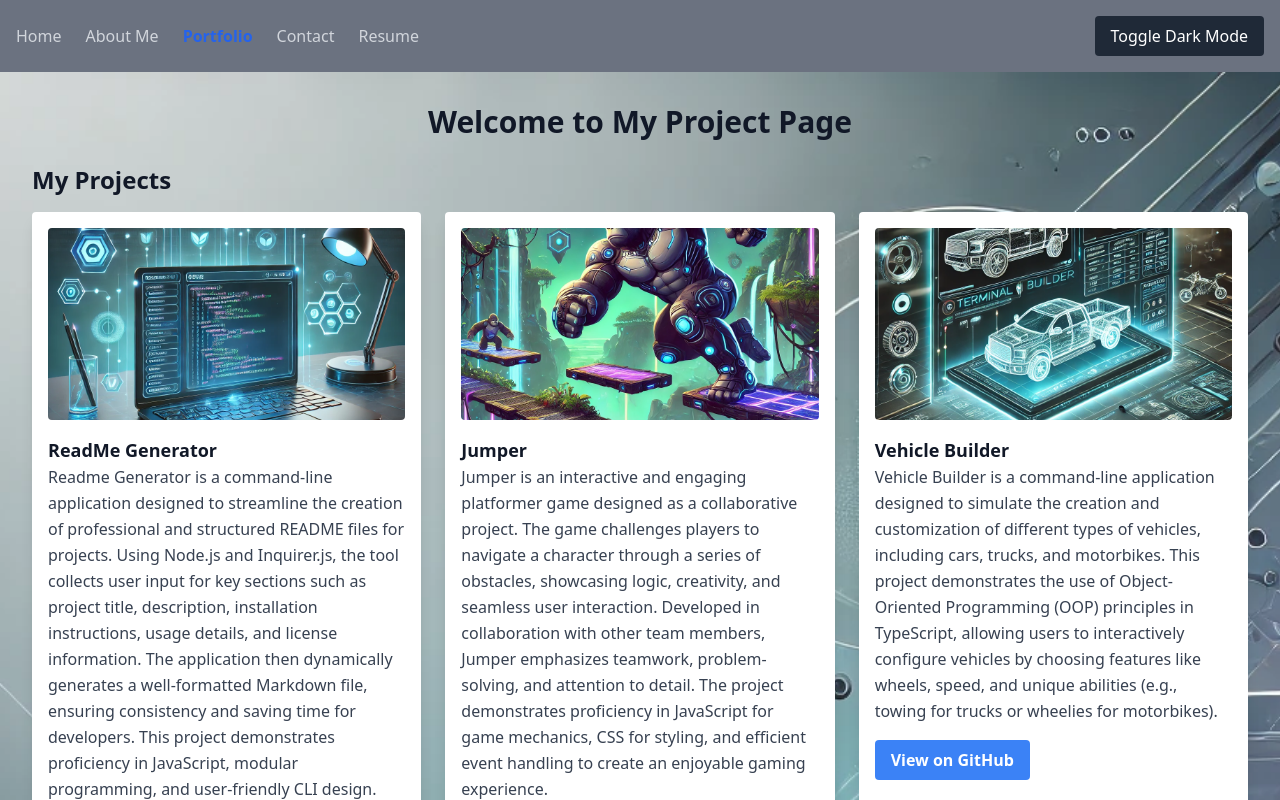
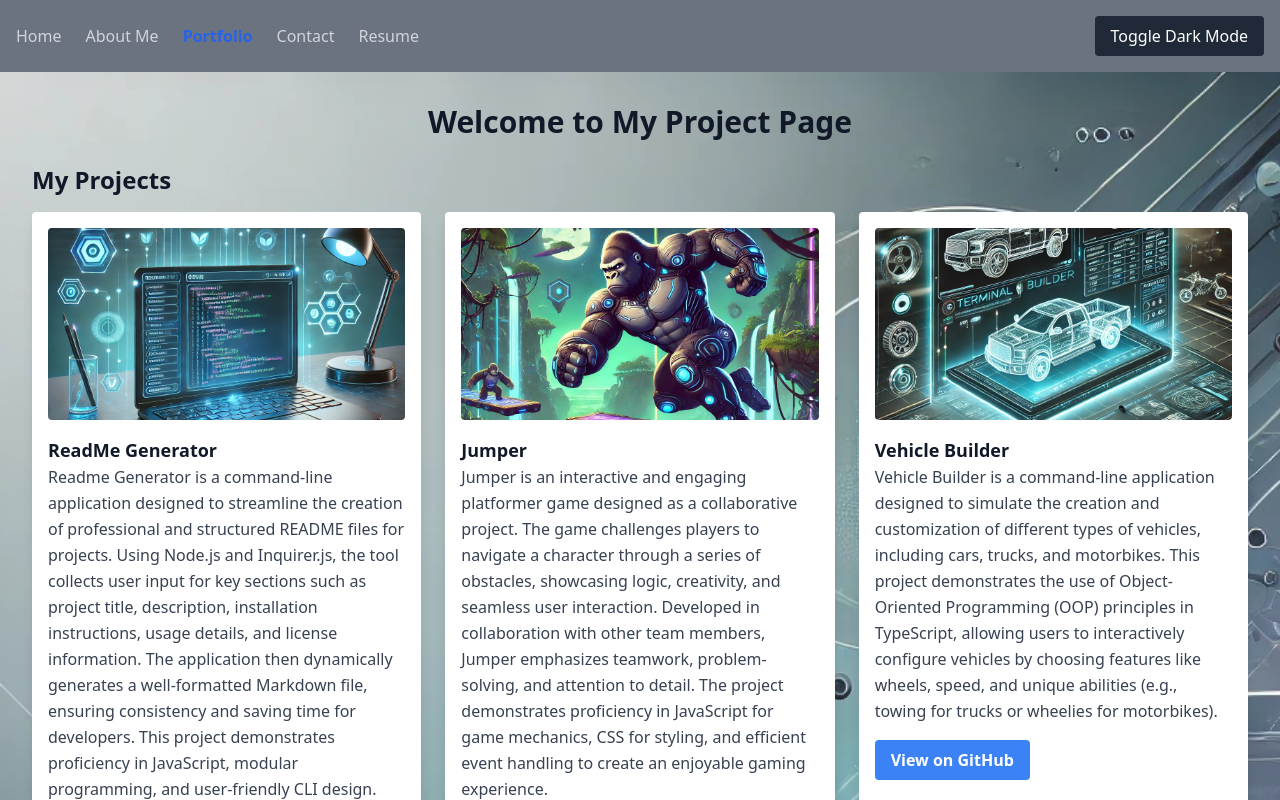
Before and after one commit to IK8933/HW-12React-Portfolio, a React (Vite) app: page /portfolio in a window 1280 px wide. Shown: the top 800 px of the page. Built offline with nearby package versions, Linux system fonts and the light colour scheme.

Commit message:
updated portfolio

```diff
--- a/src/temp/Portfolio.jsx
+++ b/src/temp/Portfolio.jsx
@@ -56,7 +56,9 @@ const Portfolio = () => {
                         <img
                             src={project.image}
                             alt={project.title}
-                            className="w-full h-48 object-cover rounded mb-4"
+                            className={`w-full h-48 object-cover rounded mb-4 ${
+                                project.id === 2 ? 'object-[50%_20%]' : 'object-center'
+                            }`}
                         />
                         <h3 className="text-lg font-semibold">{project.title}</h3>
                         <p>{project.description}</p>
```
